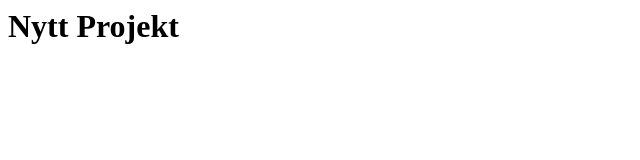
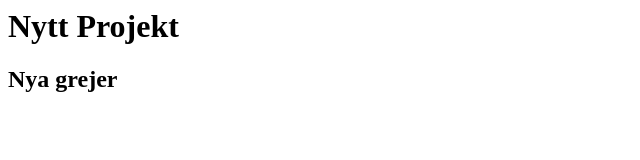
Before and after one commit to olidanie/demo-project, a plain HTML site: page index.html in a window 1280 px wide. Shown: the whole page, without its empty margins (0-640 px from the left). Drawn offline with Linux system fonts and the light colour scheme.

Commit message:
second commit

```diff
--- a/index.html
+++ b/index.html
@@ -1 +1,2 @@
 <h1> Nytt Projekt </h1>
+<h2>Nya grejer</h2>
```
